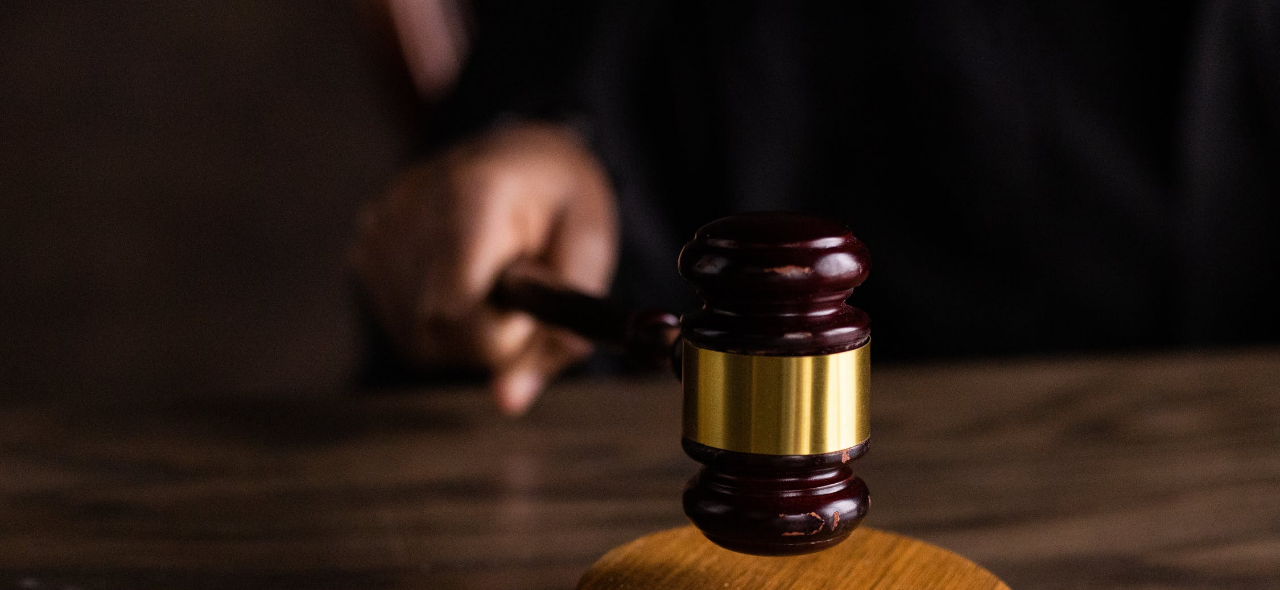
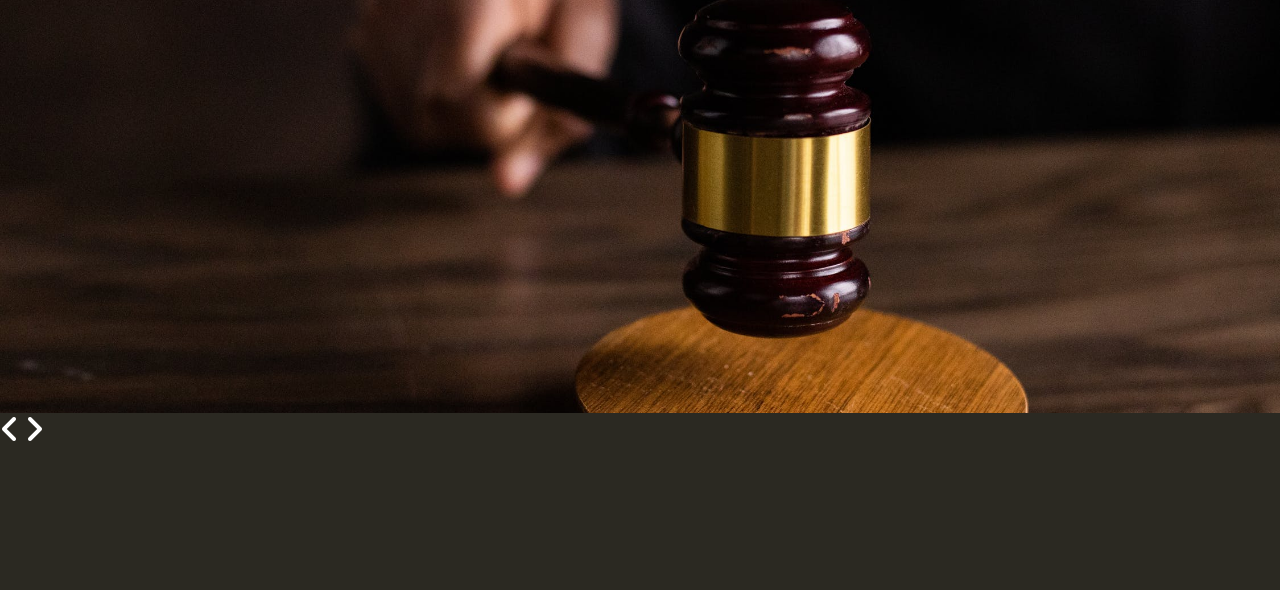
Before and after one commit to prateek-budhiraja/law-firm-landing, a website: page index.html in a window 1280 px wide. Shown: the part 210-800 px from the top of the page. Drawn offline with Linux system fonts and the light colour scheme.

Commit message:
added left right icons, and adjusted image

```diff
--- a/index.html
+++ b/index.html
@@ -6,7 +6,7 @@
   <meta http-equiv="X-UA-Compatible" content="IE=edge">
   <meta name="viewport" content="width=device-width, initial-scale=1.0">
   <title>Justice</title>
-
+  <script src="https://kit.fontawesome.com/5a6e447df1.js" crossorigin="anonymous"></script>
   <link rel="stylesheet" href="style.css">
 </head>
 
@@ -28,10 +28,11 @@
   </div>
 
   <div class="home-image-section">
-    <img src="./assets/main-image.jpeg" alt="justice image">
+    <img src="./assets/main-image.jpeg" alt="justice image" class="main-image">
   </div>
   <div class="footer">
-
+    <i class="fa fa-angle-left"></i>
+    <i class="fa fa-angle-right"></i>
   </div>
 </body>
 
--- a/style.css
+++ b/style.css
@@ -9,11 +9,20 @@ body {
 }
 
 .home-image-section {
-  max-width: 100vw;
-  max-height: 20vh;
+  height: 52vh;
 }
 
-.home-image-section img {
+.home-image-section .main-image {
+  max-height: 100%;
   width: 100%;
-  object-fit: contain;
+  object-fit: cover;
 }
+
+.footer {
+  /* min-height: 5vh; */
+  /* background-color: #2B2922; */
+}
+
+.footer i {
+  font-size: 2rem;
+}
```
